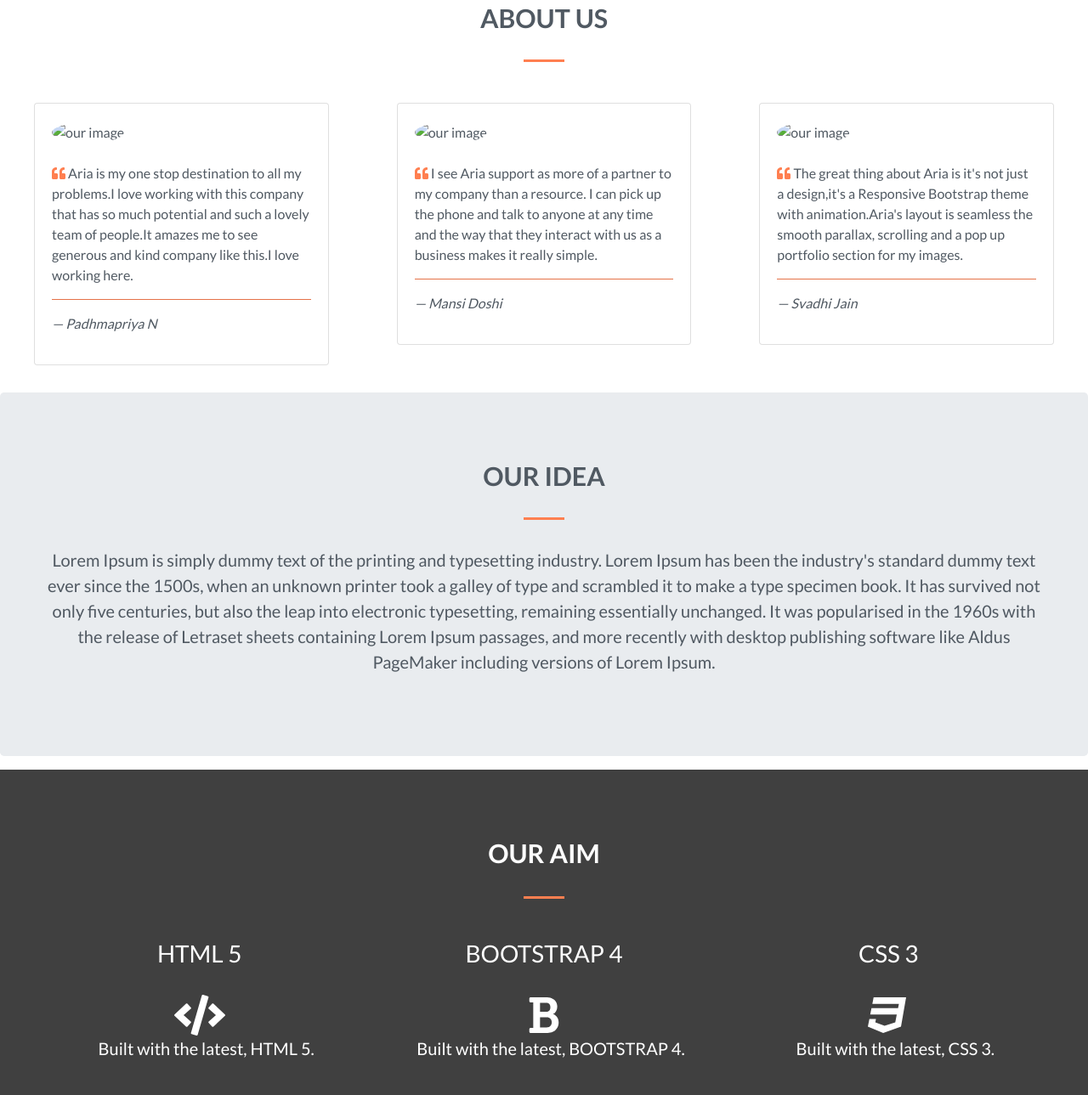
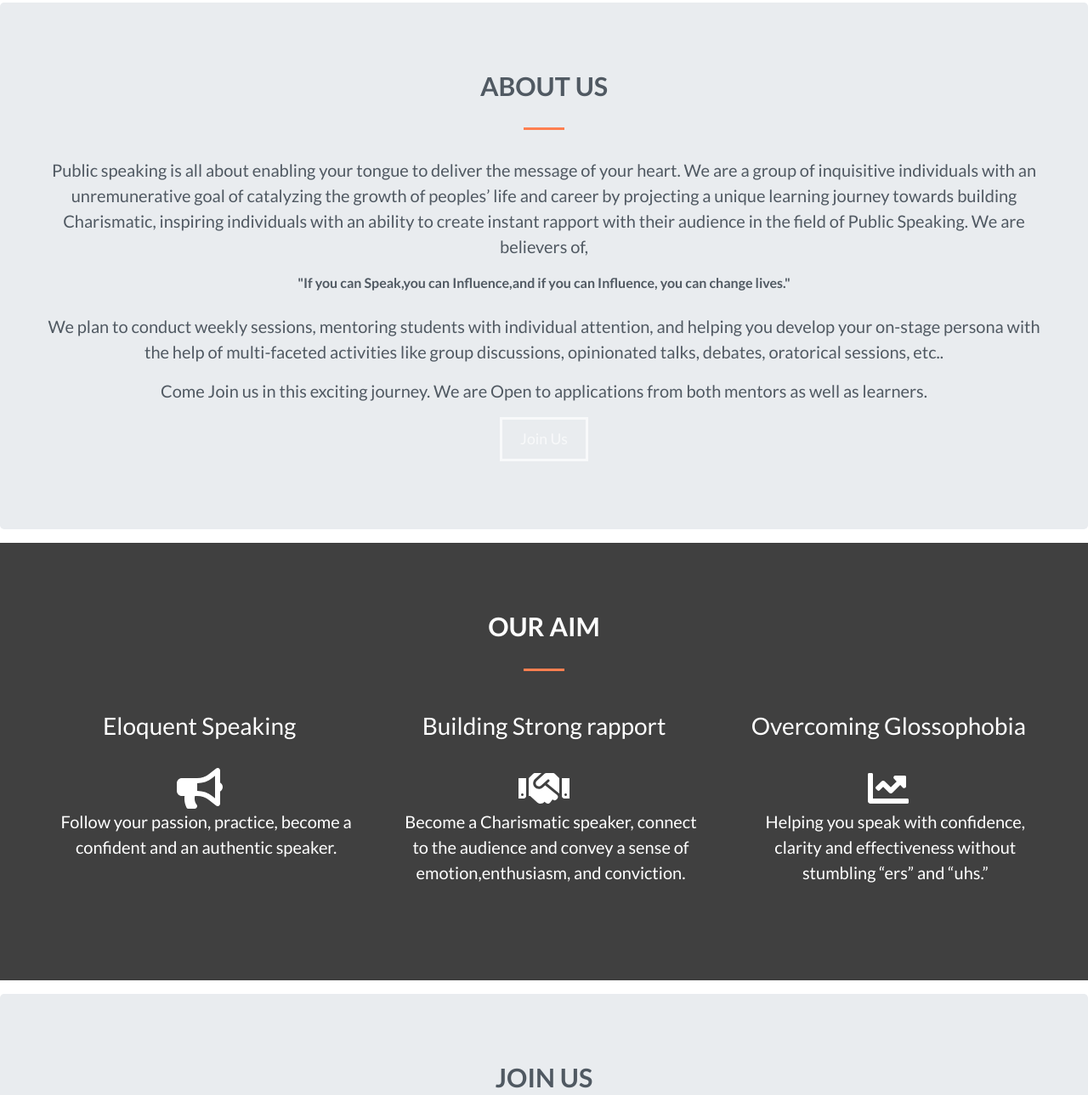
Before and after one commit to mansi0111/p1, a plain HTML site: page index.html in a window 1280 px wide. Shown: the part 813-2102 px from the top of the page at 85% size. Drawn offline with nearby package versions, Linux system fonts and the light colour scheme.

Commit message:
Update index.html

```diff
--- a/index.html
+++ b/index.html
@@ -4,7 +4,7 @@
     <meta charset="utf-8" />
     <!--for search engine optimization-->
     <meta name="viewport" content="width=device-width,initial-scale=1" />
-    <title>Name of our webpage</title>
+    <title>Speechification</title>
     <!--to be edited-->
     <meta
       name="our web page name"
@@ -44,7 +44,7 @@
   <div id="home">
     <!--Navigation-->
     <nav class="navbar navbar-expand-md navbar-dark bg-dark fixed-top">
-      <a class="navbar-brand" href="#"><img src="" alt="logo" /></a>
+      <span class="logo">Speechification</span>
       <!--logo to be added-->
       <button
         class="navbar-toggler"
@@ -79,98 +79,34 @@
     </div>
   </div>
   <div class="caption text-center">
-    <h1>some heading</h1>
-    <h3>some text</h3>
-    <a class="btn btn-outline-light btn-lg" href="#join">Join Us</a>
+    <h1>Speechification</h1>
+    <h3>Speak to Live your Passion</h3>
   </div>
   <!--End Landing Page-->
 </div>
 <!--End of Home Section-->
-
-<!--About Us-->
-<div id="about">
-    <div class="container-fluid text-center">
-        <h3 class="heading" style="margin-top: 1rem;">About Us</h3>
-    </div>
-    <div class="underline"></div>
-    <div class="row">
-    <!--first-->
-    <div class="col-md-4">
-      <div class="card">
-        <div class="card-body">
-          <img src="" alt="our image" class="card-img-top">
-          <br>
-          <br>
-          <blockquote>
-            <i class="fas fa-quote-left"></i>
-            Aria is my one stop destination to all my problems.I love working
-            with this company that has so much potential and such a lovely
-            team of people.It amazes me to see generous and kind company like
-            this.I love working here.
-            <br>
-            <hr class="our-hr" />
-            <cite>&#8212; Padhmapriya N</cite>
-          </blockquote>
-        </div>
-      </div>
-    </div>
-    <!--End of first-->
-    <!--second-->
-    <div class="col-md-4">
-      <div class="card">
-        <div class="card-body">
-          <img src="" alt="our image" class="card-img-top">
-          <br>
-          <br>
-          <blockquote>
-            <i class="fas fa-quote-left"></i>
-            I see Aria support as more of a partner to my company than a
-            resource. I can pick up the phone and talk to anyone at any
-            time and the way that they interact with us as a business
-            makes it really simple.
-            <hr class="our-hr" />
-            <cite>&#8212; Mansi Doshi</cite>
-          </blockquote>
-        </div>
-      </div>
-    </div>
-    <!--end of second-->
-    <!--third-->
-    <div class="col-md-4">
-      <div class="card">
-        <div class="card-body">
-          <img src="" alt="our image" class="card-img-top">
-          <br>
-          <br>
-          <blockquote>
-            <i class="fas fa-quote-left"></i>
-            The great thing about Aria is it's not just a design,it's a
-            Responsive Bootstrap theme with animation.Aria's layout is
-            seamless the smooth parallax, scrolling and a pop up portfolio
-            section for my images.
-            <hr class="our-hr" />
-            <cite>&#8212; Svadhi Jain</cite>
-          </blockquote>
-        </div>
-      </div>
-    </div>
-    <!--end of third-->
-
     <!--our aim-->
     <!--Idea section begins-->
-<div class="offset">
+<div class="offset" id="about">
     <div class="jumbotron">
         <div class="row text-center">
             <div class="col-12">
-                <h3 class="heading">Our idea</h3> <!--can be edited-->
+                <h3 class="heading">About Us</h3> <!--can be edited-->
                 <div class="underline"></div>
-                <p class="lead">Lorem Ipsum is simply dummy text of the printing and typesetting industry.
-                 Lorem Ipsum has been the industry's standard dummy text ever since the 1500s,
-                 when an unknown printer took a galley of type and scrambled it to make a type
-                 specimen book. It has survived not only five centuries, but also the leap into
-                  electronic typesetting, remaining essentially unchanged. It was popularised in the 1960s
-                 with the release of Letraset sheets containing Lorem Ipsum passages, and more recently
-                 with desktop publishing software like Aldus PageMaker including versions of Lorem Ipsum.</p>
+                <p class="lead">  Public speaking is all about enabling your tongue to deliver the message of your heart.
+                  We are a group of inquisitive individuals with an unremunerative goal of catalyzing the growth of peoples’
+                  life and career by projecting a unique learning journey towards building Charismatic, inspiring individuals
+                  with an ability to create instant rapport with their audience in the field of Public Speaking. We are believers of,
+                </p>
+                  <span id="pass"><b>"If you can Speak,you can Influence,and if you can Influence, you can change lives."</b></span>
+                  <br>
+                  <br>
+                 <p class="lead">We plan to conduct weekly sessions, mentoring students with individual attention, and helping you
+                   develop your on-stage persona with the help of multi-faceted activities like group discussions, opinionated
+                    talks, debates, oratorical sessions, etc..</p>
+                  <p class="lead">Come Join us in this exciting journey. We are Open to applications from both mentors as well as learners.
+                    </p>
+                    <a class="btn btn-outline-light btn-lg" href="#join">Join Us</a>
             </div>
             <!--dummy text-->
         </div>
@@ -189,25 +125,28 @@
           <div class="underline"></div>
         </div>
         <div class="col-md-4">
-          <h3>HTML 5</h3>
+          <h3>Eloquent Speaking</h3>
           <div class="feature">
-            <i class="fas fa-code fa-3x"></i>
+            <i class="fas fa-bullhorn fa-3x"></i>
           </div>
-          <p class="lead">Built with the latest, HTML 5.</p>
+          <p class="lead">Follow your passion, practice, become a confident and an authentic speaker. </p>
         </div>
         <div class="col-md-4">
-          <h3>BOOTSTRAP 4</h3>
+          <h3>Building Strong rapport</h3>
           <div class="feature">
-            <i class="fas fa-bold fa-3x"></i>
+            <i class="fas fa-handshake fa-3x"></i>
+
           </div>
-          <p class="lead">Built with the latest, BOOTSTRAP 4.</p>
+          <p class="lead">Become a Charismatic speaker, connect to the audience and convey a sense of emotion,enthusiasm,
+            and conviction.</p>
         </div>
         <div class="col-md-4">
-          <h3>CSS 3</h3>
+          <h3>Overcoming Glossophobia</h3>
           <div class="feature">
-            <i class="fab fa-css3 fa-3x"></i>
+
+            <i class="fas fa-chart-line fa-3x"></i>
           </div>
-          <p class="lead">Built with the latest, CSS 3.</p>
+          <p class="lead">Helping you speak with confidence, clarity and effectiveness without stumbling “ers” and “uhs.”</p>
         </div>
       </div>
       <!--End dark row-->
@@ -227,13 +166,19 @@
             <h3 class="heading">Join Us</h3>
             <div class="underline"></div>
             <p class="lead">
-              Learn Bootstrap by creating an advanced Bootstrap 4 Responsive Website
-              Template from scratch,with no steps skipped!It has survived not only five centuries,
-              but also the leap into electronic typesetting, remaining essentially unchanged. It was
-              popularised in the 1960s with the release of Letraset sheets containing Lorem Ipsum passages,
-              and more recently  with desktop publishing software like Aldus PageMaker including versions of
-              Lorem Ipsum.
+              Interested in joining hands together towards shaping people's life? Or striving hard towards achieving your
+              public speaking or interpersonal skills?
+
+              <br> We are open to applications.
             </p>
+            <a class="btn btn-secondary btn-md"
+            target="_blank"
+            href="https://docs.google.com/forms/d/e/1FAIpQLScUjWXg0nGc12UiCfOmahz7EB_SJTh49GV4Rw64Ioc1uSmfqA/viewform">
+            I'm a mentor</a>
+            <a class="btn btn-secondary btn-md"
+            target="_blank"
+            href="https://docs.google.com/forms/d/e/1FAIpQLSfVuO-B4Mc_rZSwhZ-jVzkdqIDYHWs6QeaAwi9tG1KSOzMqDQ/viewform">
+            I'm a Learner</a>
           </div>
     </div>
   </div>
@@ -244,19 +189,19 @@
     <footer>
       <div class="row justify-content-center">
         <div class="col-md-5 text-center">
+          <img src="Sample.png" alt="logo">
           <p>
-            At our core is a collection of design and development solutions
-            that represent everything your business needs to compete in the
-            mordern marketplace.
+            Have any queries, suggestions, or feedback? Email us at speechification.info@gmail.com
+Sit back and relax. We will revert back as soon as possible.
+
           </p>
-          <strong>Contact Info</strong>
-          <p>9876947291<br />something@org.in</p>
-          <i class="fab fa-facebook-square"></i>
-          <i class="fab fa-twitter-square"></i>
-          <i class="fab fa-instagram"></i>
+          <strong>Contact Info:</strong>
+          <p>speechification.info@gmail.com</p>
+          <a href="https://www.instagram.com/speechification/" target="_blank"><i class="fab fa-instagram"></i></a>
+          <a href="https://www.linkedin.com/in/speechification-speechification-2266691b1/"target="_blank"><i class="fab fa-linkedin"></i></a>
         </div>
         <hr class="socket" />
-        &copy; name.
+        &copy; Speechification.
       </div>
     </footer>
   </div>
```
